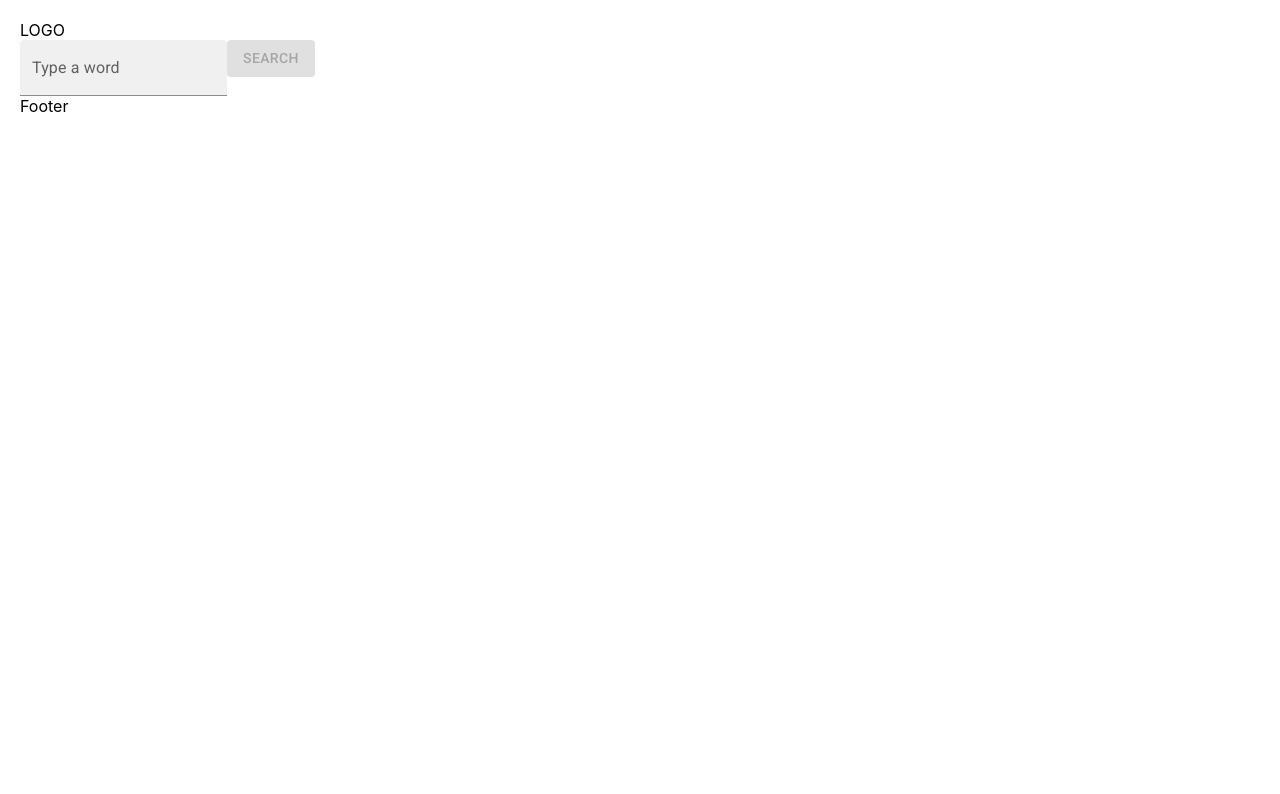
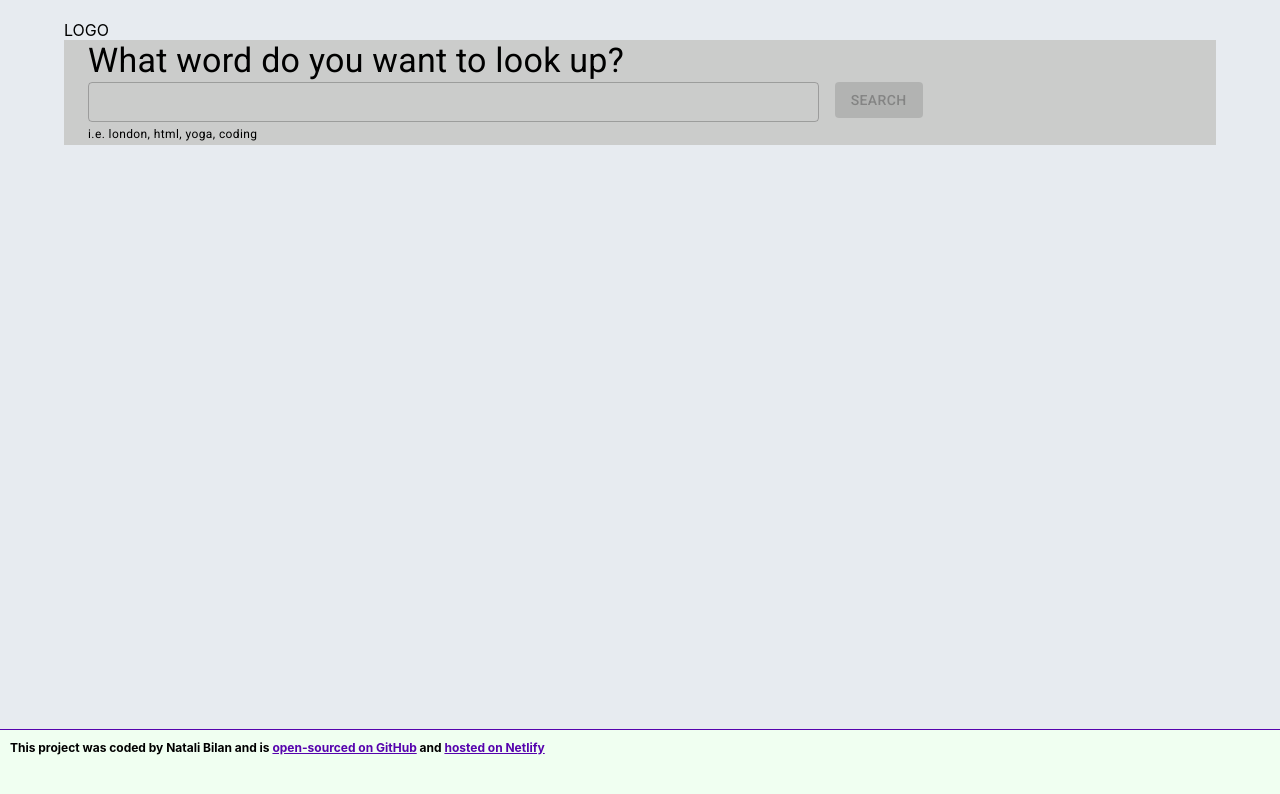
Before and after one commit to NataliBILAN/Dictionary-App, a React (Create React App) app: page / in a window 1280 px wide. Shown: the top 794 px of the page. Built offline with nearby package versions, Linux system fonts and the light colour scheme.

Commit message:
synonyms

```diff
--- a/src/App.css
+++ b/src/App.css
@@ -1,4 +1,15 @@
+body {
+  background-color: rgb(231, 235, 240);
+}
+
+ul {
+  list-style: none;
+}
+
 .app-wrapper {
+  display: flex;
+  flex-direction: column;
+  align-items: center;
   margin: 10px;
   padding: 10px;
 }
--- a/src/App.js
+++ b/src/App.js
@@ -1,13 +1,15 @@
+import { Container } from "@mui/system";
 import "./App.css";
 import Dictionary from "./components/Dictionary";
+import Footer from "./components/Footer";
 
 function App() {
   return (
-    <div className="app-wrapper">
+    <Container className="app-wrapper">
       <header className="app-header">LOGO</header>
       <Dictionary />
-      <footer className="app-footer">Footer</footer>
-    </div>
+      <Footer />
+    </Container>
   );
 }
 
--- a/src/components/Dictionary/Dictionary.jsx
+++ b/src/components/Dictionary/Dictionary.jsx
@@ -5,16 +5,24 @@ import Results from "./../Results";
 
 import TextField from "@mui/material/TextField";
 import Button from "@mui/material/Button";
+import Container from "@mui/material/Container";
+import Grid from "@mui/material/Grid";
+import Typography from "@mui/material/Typography";
 
 export default function Dictionary() {
   const [searchValue, setSearchValue] = useState("");
   const [isSubmitting, setIsSubmitting] = useState(false);
   const [data, setData] = useState(null);
+  const [errorMessage, setErrorMessage] = useState("");
 
   const search = useCallback(async () => {
+    try {
       await axios
         .get(`https://api.dictionaryapi.dev/api/v2/entries/en/${searchValue}`)
         .then((response) => setData(response.data[0]));
+    } catch (error) {
+      setErrorMessage(error.message);
+    }
   }, [searchValue]);
 
   const handleSearchButtonClick = (event) => {
@@ -30,6 +38,8 @@ export default function Dictionary() {
 
   const handleTextFieldChange = ({ target }) => {
     setSearchValue(target.value);
+    setErrorMessage("");
+    setData(null);
   };
 
   useEffect(() => {
@@ -40,18 +50,27 @@ export default function Dictionary() {
   }, [searchValue, search, isSubmitting]);
 
   console.log("data", data);
+  console.log("errorMessage", errorMessage);
+
+
 
   return (
-    <div>
+    <Container className="dictionary">
+      <Typography variant="h4">What word do you want to look up?</Typography>
+      <Grid container spacing={2}>
+        <Grid item xs={8}>
           <TextField
-        label="Type a word"
-        variant="filled"
+            variant="outlined"
             type="search"
             autoComplete="off"
             value={searchValue}
             onChange={handleTextFieldChange}
             onKeyDown={handleEnterClick}
+            fullWidth
+            size="small"
           />
+        </Grid>
+        <Grid item xs={4}>
           <Button
             color="secondary"
             variant="contained"
@@ -60,8 +79,15 @@ export default function Dictionary() {
           >
             Search
           </Button>
-
+        </Grid>
+      </Grid>
+      <Typography variant="caption">i.e. london, html, yoga, coding</Typography>
+      {errorMessage && (
+        <Typography variant="h3" color="red">
+          {errorMessage}
+        </Typography>
+      )}
       <Results data={data} />
-    </div>
+    </Container>
   );
 }
--- a/src/components/Dictionary/Dictionary.scss
+++ b/src/components/Dictionary/Dictionary.scss
@@ -0,0 +1,3 @@
+.dictionary {
+    background-color: #cbcccb;
+}
--- /dev/null
+++ b/src/components/Footer/Footer.css
@@ -0,0 +1,18 @@
+footer {
+  padding: 10px 10px;
+  border-top: 1px solid #5603ad;
+  font-size: 12px;
+  font-weight: bold;
+  position: fixed;
+  height: 50px;
+  bottom: 0px;
+  left: 0px;
+  right: 0px;
+  margin-bottom: 0px;
+  background-color: #f0fff1;
+}
+
+footer a {
+  color: #5603ad;
+  font-weight: bold;
+}
--- /dev/null
+++ b/src/components/Footer/Footer.jsx
@@ -0,0 +1,24 @@
+import React from "react";
+
+export default function Footer() {
+  return (
+    <footer>
+      This project was coded by Natali Bilan and is{" "}
+      <a
+        href="https://github.com/NataliBILAN/Forecast"
+        target="_blank"
+        rel="noopener noreferrer"
+      >
+        open-sourced on GitHub
+      </a>{" "}
+      and{" "}
+      <a
+        href="https://remarkable-madeleine-524916.netlify.app/"
+        target="_blank"
+        rel="noopener noreferrer"
+      >
+        hosted on Netlify
+      </a>
+    </footer>
+  );
+}
--- /dev/null
+++ b/src/components/Footer/index.js
@@ -0,0 +1,4 @@
+import Footer from "./Footer";
+import "./Footer.css";
+
+export default Footer;
--- a/src/components/Results/Results.jsx
+++ b/src/components/Results/Results.jsx
@@ -1,7 +1,12 @@
 import { React } from "react";
+import Divider from "@mui/material/Divider";
+import { Typography } from "@mui/material";
 
 export default function Results({ data }) {
   if (data) {
+    const isSynonimsExist = data.meanings.some(
+      (item) => item.synonyms.length > 0
+    );
     return (
       <div>
         <h2>{data.word}</h2>
@@ -9,16 +14,27 @@ export default function Results({ data }) {
           {data.meanings.map((meaning, index) => {
             return (
               <li key={index}>
-                <p>{meaning.partOfSpeech}</p>
-                <ul>
+                <Divider textAlign="left">{meaning.partOfSpeech}</Divider>
+
+                <ul className="definitions">
                   {meaning.definitions.map((definition, index) => {
                     return (
-                      <li key={index}>
-                        <p>{definition.definition}</p>
+                      <li key={index} className="definition">
+                        <Typography variant="overline">Definition: </Typography>{" "}
+                        <Typography variant="body1">
+                          {definition.definition}
+                        </Typography>
                       </li>
                     );
                   })}
                 </ul>
+                {isSynonimsExist && (
+                  <Typography variant="overline">Synonyms:</Typography>
+                )}
+                {isSynonimsExist &&
+                  meaning.synonyms.map((synonym, index) => {
+                    return <Typography key={index}>{synonym}</Typography>;
+                  })}
               </li>
             );
           })}
--- a/src/components/Results/Results.scss
+++ b/src/components/Results/Results.scss
@@ -0,0 +1,8 @@
+.definitions {
+    padding-left: 0;
+}
+
+.definition {
+    display: flex;
+    align-items: center;
+}
```
Also changed, not shown: src/components/Synonyms/Synonyms.jsx (added, +8 -0 lines). Lines whose indentation alone changed are shown as unchanged.
